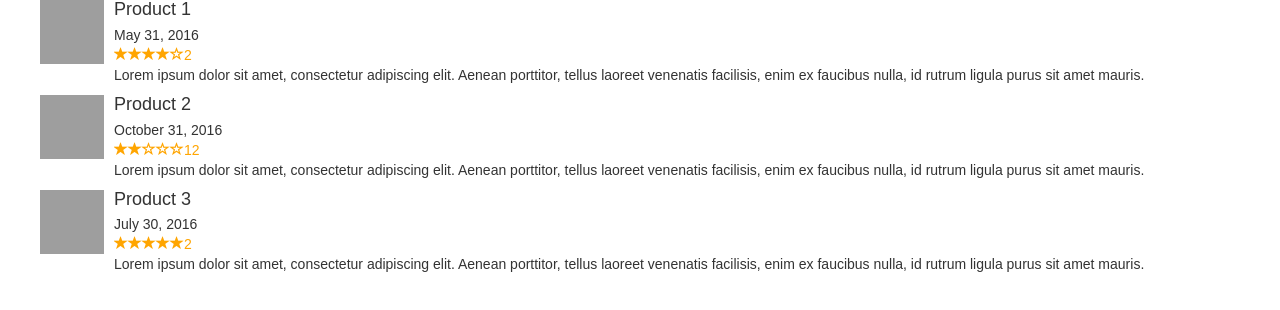
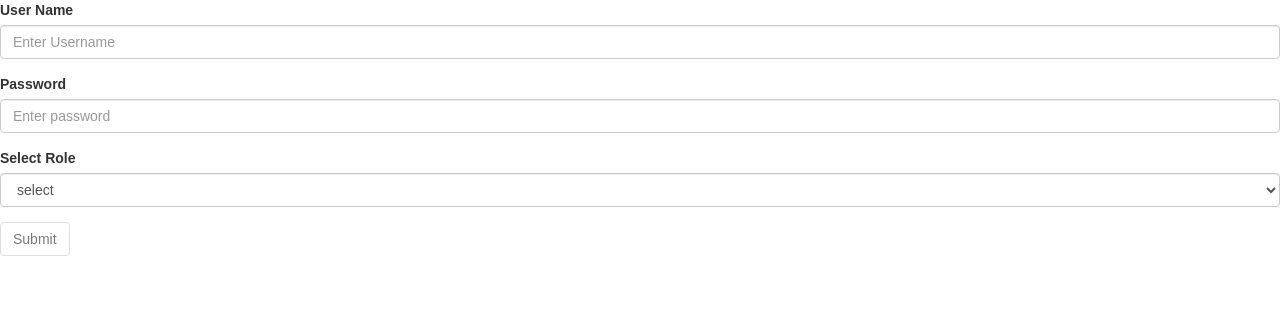
Before and after one commit to neilsatt/react_search_app, a React (Create React App) app: page / in a window 1280 px wide. Shown: the top 310 px of the page. Built offline with nearby package versions, Linux system fonts and the light colour scheme; grey boxes are pictures that could not be loaded.

Commit message:
initial user form

```diff
--- a/src/App.js
+++ b/src/App.js
@@ -1,11 +1,12 @@
 import React, { Component } from 'react';
 import Products from './Products';
+import UserForm from './UserForm';
 
 class App extends Component {
   render() {
     return (
       <div>
-        <Products />
+        <UserForm />
       </div>
     );
   }
--- a/src/Products.js
+++ b/src/Products.js
@@ -35,7 +35,8 @@ class Products extends Component {
           description: "Lorem ipsum dolor sit amet, consectetur adipiscing elit. Aenean porttitor, tellus laoreet venenatis facilisis, enim ex faucibus nulla, id rutrum ligula purus sit amet mauris. ",
           rating: 5,
           numOfReviews: 2
-      }];
+      }
+    ];
   }
 
   render() {
@@ -45,7 +46,11 @@ class Products extends Component {
 
     return (
       <div>
+        {listProducts.length > 0 ? (
         <ul>{listProducts}</ul>
+        ) : (
+        <ul>No Products to display</ul>
+        )}
       </div>
     );
   }
--- /dev/null
+++ b/src/UserForm.js
@@ -0,0 +1,180 @@
+import React, { Component } from 'react';
+import { FormGroup, ControlLabel, FormControl, HelpBlock, Button, Alert } from 'react-bootstrap';
+
+class UserForm extends Component {
+
+  errorUsername;
+  errorPassword;
+  roles = ['Read', 'Write', 'Administrator'];
+
+  constructor(props){
+    super(props);
+
+    this.errorUsername = '';
+    this.errorPassword = '';
+
+    this.state = {
+      username: '',
+      password: '',
+      usernameTouched: false,
+      passwordTouched: false,
+      errorLogin: false // put errorlogin as state because we want form to be re-rendered.
+    };
+
+    this.handleChange = this.handleChange.bind(this);
+    this.handleBlur = this.handleBlur.bind(this);
+    this.handleSubmit = this.handleSubmit.bind(this);
+  }
+
+  getUserNameValidationState() {
+    const length = this.state.username.length;
+
+    if(this.state.usernameTouched){
+      if (length === 0){
+        this.errorUsername = 'Username is required';
+        return 'error';
+      }
+      else if (length < 3){
+        this.errorUsername = 'Username should be minimum 3 characters';
+        return 'error';
+      }
+      else if(this.state.username.indexOf(' ') >= 0){
+        this.errorUsername = 'Username cannot contain spaces';
+        return 'error';
+      }
+      else {
+        this.errorUsername = '';
+        return 'success'
+      }
+    }
+  }
+
+  getPasswordValidationState() {
+    const length = this.state.password.length;
+
+    if(this.state.passwordTouched){
+      if(length < 3) return 'error'
+        else return 'success';
+    }
+  }
+
+  handleBlur(e){
+    const target = e.target;
+    const name = target.name;
+    this.setState({
+      [name+'Touched']: true
+    });
+  }
+
+  handleChange(e) {
+    const target = e.target;
+    const value = target.value;
+    const name = target.name;
+
+    this.setState({
+      [name]: value
+    });
+  }
+
+  handleSubmit(event) {
+    this.errorLogin = false;
+    if (!this.canBeSubmitted()) {
+      event.preventDefault();
+      return;
+    }
+    else {
+      if(!this.login(this.state.username,this.state.password)){
+        this.setState({
+          errorLogin: true
+        });
+        console.log("invalid login");
+        event.preventDefault();
+        return;
+      }
+      // actual submit logic...
+      this.setState({
+        errorLogin: false
+      });
+      alert('name: ' + this.state.username + '\npassword: ' + this.state.password);
+    }
+  }
+
+  login(username, password){
+    if(username === "jason" && password === "123")
+        return true;
+    else
+        return false;
+  }
+
+  canBeSubmitted() {
+    return (
+      this.state.usernameTouched && this.state.passwordTouched
+        && this.errorUsername.length === 0 && this.errorPassword.length === 0
+    );
+  }
+
+  render() {
+    const listRoles = this.roles.map((role) =>
+      <option value="select">{role}</option>
+    );
+    const isEnabled = this.canBeSubmitted();
+
+    return (
+      <form onSubmit={this.handleSubmit}>
+        <FormGroup
+          controlId="formBasicTextOne"
+          validationState={this.getUserNameValidationState()}
+        >
+          <ControlLabel>User Name</ControlLabel>
+          <FormControl
+            name="username"
+            type="text"
+            value={this.state.username}
+            placeholder="Enter Username"
+            onChange={this.handleChange}
+            onBlur={this.handleBlur}
+          />
+          <FormControl.Feedback />
+          { this.errorUsername.length > 0 && this.state.usernameTouched &&
+            <HelpBlock>{this.errorUsername}</HelpBlock>
+          }
+        </FormGroup>
+        <FormGroup
+          controlId="formBasicTextTwo"
+          validationState={this.getPasswordValidationState()}
+        >
+          <ControlLabel>Password</ControlLabel>
+          <FormControl
+            name="password"
+            type="password"
+            value={this.state.password}
+            placeholder="Enter password"
+            onChange={this.handleChange}
+            onBlur={this.handleBlur}
+          />
+          <FormControl.Feedback />
+          <HelpBlock></HelpBlock>
+        </FormGroup>
+        <FormGroup controlId="formControlsSelect">
+            <ControlLabel>Select Role</ControlLabel>
+            <FormControl componentClass="select" placeholder="select" name="role">
+              <option value="select">select</option>
+              {listRoles}
+              <option value="other">...</option>
+            </FormControl>
+        </FormGroup>
+        <Button type="submit" disabled={!isEnabled}>
+          Submit
+        </Button>
+        { this.state.errorLogin &&
+            <Alert bsStyle="danger">
+              <strong>Error</strong>Username or password is invalid.
+            </Alert>
+        }
+      </form>
+    );
+  }
+
+}
+
+export default UserForm;
```
